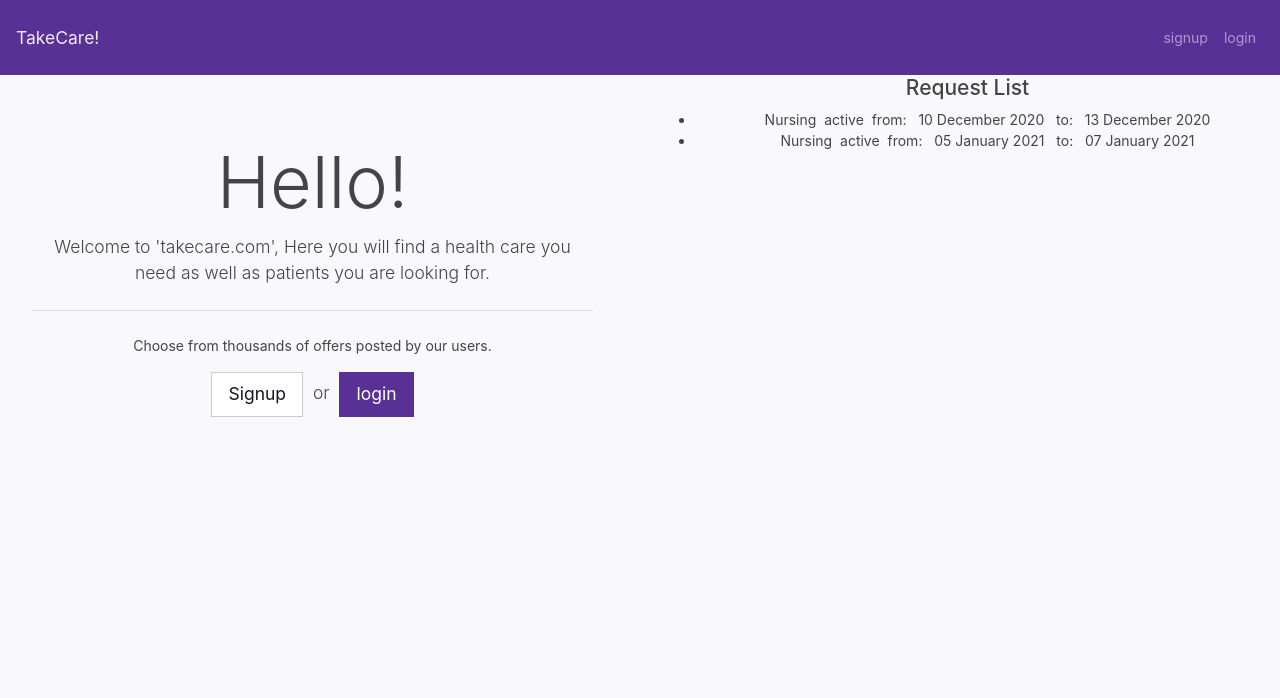
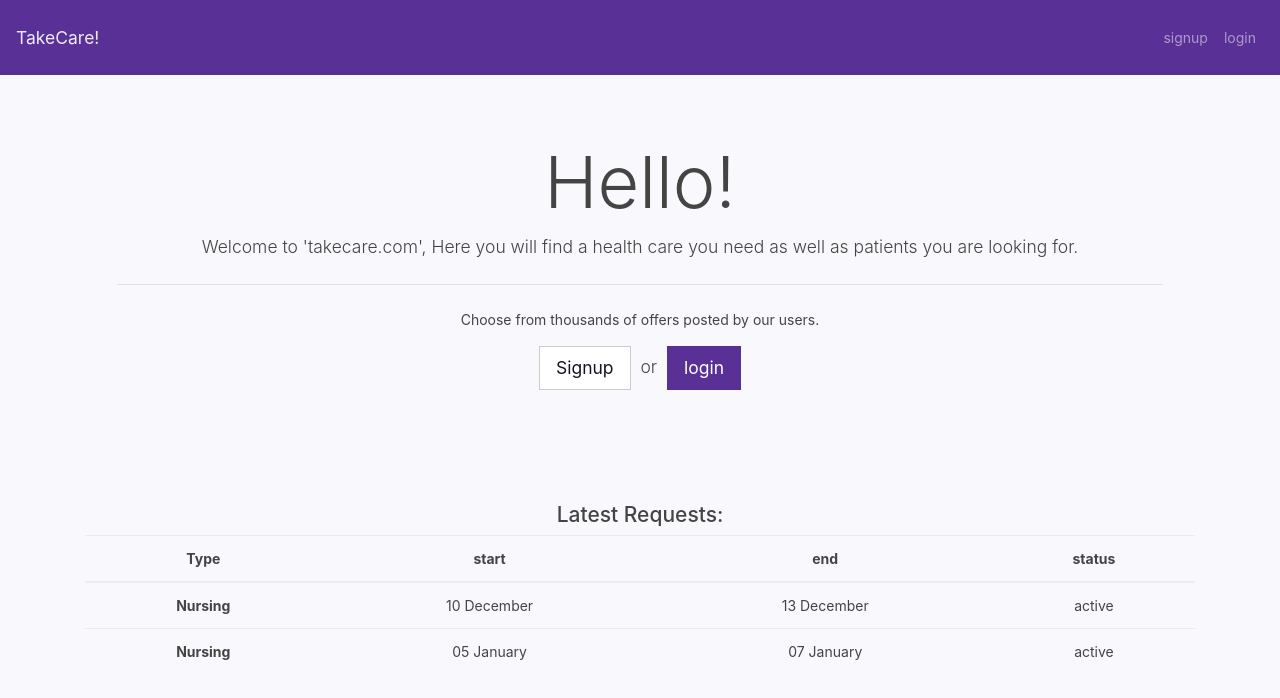
Before and after one commit to ChristopherZinger/react_app_assignment, a React (Create React App) app: page / in a window 1280 px wide. Shown: the top 698 px of the page. Built offline with nearby package versions, Linux system fonts and the light colour scheme.

Commit message:
Add styles to request list

```diff
--- a/src/App.js
+++ b/src/App.js
@@ -53,14 +53,26 @@ const Home = props => {
   const { requestDB } = useContext(RequestContext);
 
   return (
+    <div className="container">
       <div className="row">
         <div className="col">
           <Hello />
         </div>
+      </div>
+
+      <div className="row">
+        <div className="col">
+          <h4>Latest Requests:</h4>
+        </div>
+      </div>
+
+      <div className="row">
         <div className="col">
           <Route path={props.match.path} component={() =>
-          <RequestList requestList={requestDB} {...props} />} /></div>
+            <RequestList requestList={requestDB} {...props} />} />
         </div>
+      </div>
+    </div >
   )
 }
 
--- a/src/components/RequestList/RequestList.js
+++ b/src/components/RequestList/RequestList.js
@@ -12,36 +12,74 @@ const RequestList = props => {
 
     const requestList = props.requestList.map(item => {
         return (
-            <li key={item.id} >
-                < RequestItem item={item} />
-                {  isAuth ?
-                    <Link to={`${props.match.path}/${item.id}`} >
-                        view
-                        </Link> : null}
-            </li>
+            < RequestItem item={item} match={props.match} isAuth={isAuth} />
         )
     })
 
     return (
-        <div>
-            <h4>Request List</h4>
-            <ul>
+        <table class="table table-hover">
+            <thead>
+                <tr>
+                    <th scope="col">Type</th>
+                    <th scope="col">start</th>
+                    <th scope="col">end</th>
+                    <th scope="col">status</th>
+                </tr>
+            </thead>
+            <tbody>
+
+
                 {requestList}
-                <Route path={`${props.match.path}/:id`} component={RequestDetail} />
-            </ul>
-        </div>
+
+
+            </tbody>
+        </table>
     )
 }
 
-const RequestItem = ({ item }) => {
+/* <Route path={`${props.match.path}/:id`} component={RequestDetail} /> */
+
+const RequestItem = ({ item }, ...props) => {
     return (
-        <React.Fragment>
-            {item.typeOfCare} &nbsp;
-            {item.isActive ? "active" : "not active"}&nbsp;
-            from: &nbsp; {moment(item.start).format('DD MMMM YYYY')} &nbsp;
-            to: &nbsp; {moment(item.end).format('DD MMMM YYYY')}
-        </React.Fragment>
+        <tr key={item.id}>
+            <th scope="row">{item.typeOfCare}</th>
+            <td>{moment(item.start).format('DD MMMM')}</td>
+            <td>{moment(item.end).format('DD MMMM')}</td>
+            <td>{item.isActive ? 'active' : 'reserved'}</td>
+
+            {  props.isAuth ?
+                <td>
+                    <Link to={`${props.match.path}/${item.id}`} >
+                        view details
+                    </Link> </td>
+                : null}
+        </tr>
     )
 }
 
 export default RequestList;
+
+
+
+
+
+// <table class="table table-hover">
+//     <thead>
+//         <tr>
+//             <th scope="col">Type</th>
+//             <th scope="col">Column heading</th>
+//             <th scope="col">Column heading</th>
+//             <th scope="col">Column heading</th>
+//         </tr>
+//     </thead>
+//     <tbody>
+
+//         <tr>
+//             <th scope="row">Default</th>
+//             <td>Column content</td>
+//             <td>Column content</td>
+//             <td>Column content</td>
+//         </tr>
+
+//     </tbody>
+// </table>
```
Lines whose indentation alone changed are shown as unchanged.
